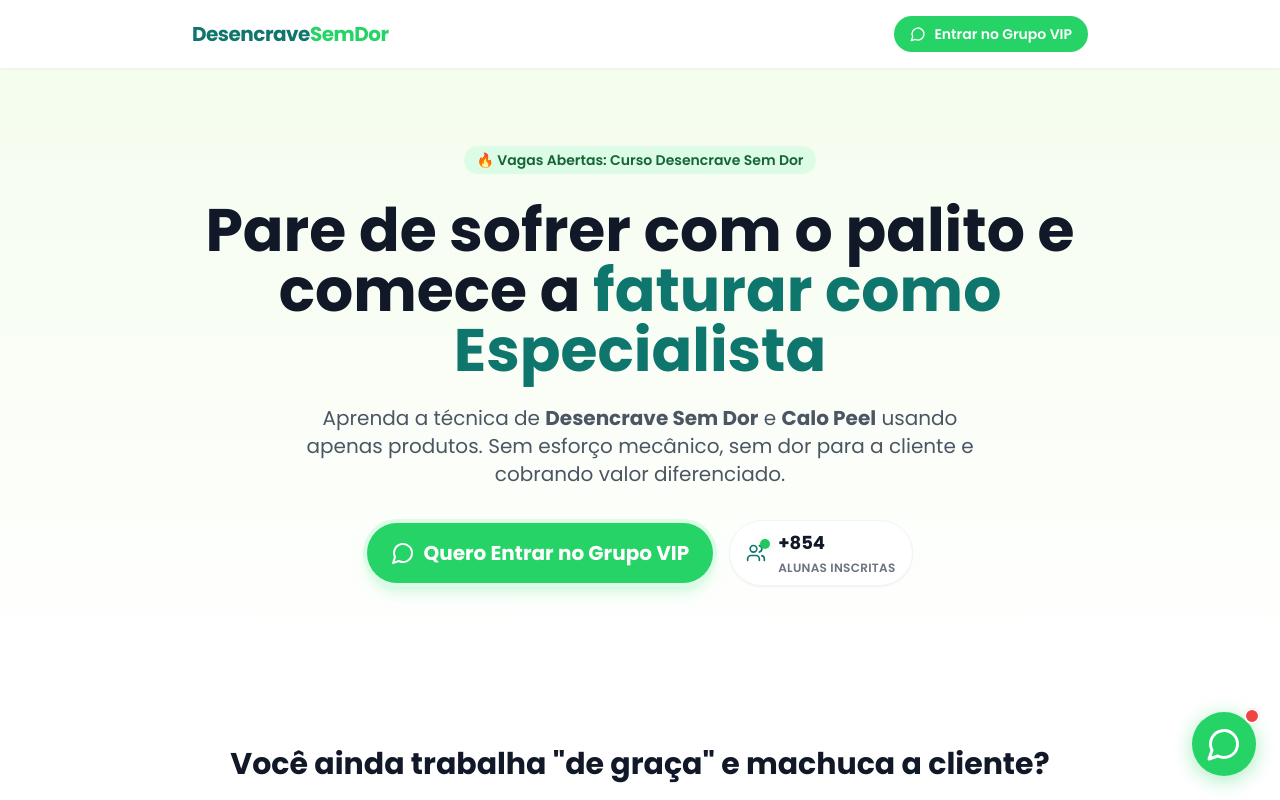
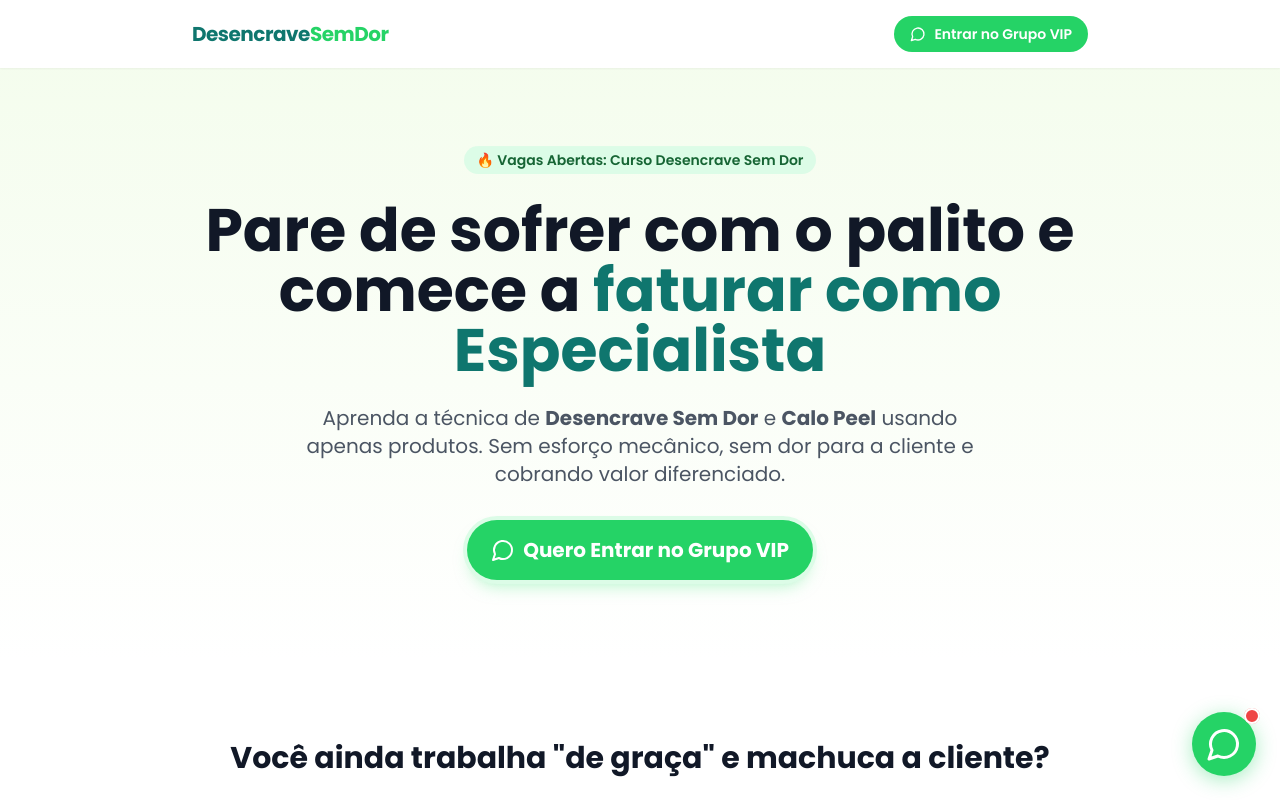
Before and after one commit to PEDROCAVALCANTE/DesencravesemDor, a React (Vite) app: page / in a window 1280 px wide. Shown: the top 800 px of the page. Built offline with nearby package versions, Linux system fonts and the light colour scheme.

Commit message:
feat: Remove student counter animation
The automatic student counter animation and "live" updates have been removed from the App component. This simplifies the application and removes a feature that was not explicitly required by the landing page's current goals.

```diff
--- a/App.tsx
+++ b/App.tsx
@@ -129,7 +129,6 @@ const TestimonialBubble = ({ name, text, time }: { name: string, text: string, t
 export default function App() {
   const [showSticky, setShowSticky] = useState(false);
   const [selectedImage, setSelectedImage] = useState<string | null>(null);
-  const [studentCount, setStudentCount] = useState(0);
 
   // Scroll logic for sticky button
   useEffect(() => {
@@ -138,38 +137,6 @@ export default function App() {
     };
     window.addEventListener('scroll', handleScroll);
     return () => window.removeEventListener('scroll', handleScroll);
-  }, []);
-
-  // Counter Animation Logic
-  useEffect(() => {
-    const targetCount = 854;
-    const duration = 2000; // 2 seconds to reach target
-    const intervalTime = 20;
-    const steps = duration / intervalTime;
-    const increment = targetCount / steps;
-
-    let currentCount = 0;
-
-    // Initial count up animation
-    const timer = setInterval(() => {
-      currentCount += increment;
-      if (currentCount >= targetCount) {
-        setStudentCount(targetCount);
-        clearInterval(timer);
-      } else {
-        setStudentCount(Math.floor(currentCount));
-      }
-    }, intervalTime);
-
-    // "Live" updates - add a random student every 8-15 seconds
-    const liveUpdateTimer = setInterval(() => {
-      setStudentCount(prev => prev + 1);
-    }, 12000);
-
-    return () => {
-      clearInterval(timer);
-      clearInterval(liveUpdateTimer);
-    };
   }, []);
 
   return (
@@ -207,26 +174,6 @@ export default function App() {
             <MessageCircle className="w-6 h-6" />
             Quero Entrar no Grupo VIP
           </Button>
-
-          {/* Dynamic Counter */}
-          <div className="flex items-center gap-3 bg-white px-4 py-2 rounded-full border border-gray-100 shadow-sm mt-4 sm:mt-0">
-            <div className="relative">
-              <Users className="text-brand-primary w-5 h-5" />
-              <span className="absolute -top-1 -right-1 flex h-2.5 w-2.5">
-                <span className="animate-ping absolute inline-flex h-full w-full rounded-full bg-green-400 opacity-75"></span>
-                <span className="relative inline-flex rounded-full h-2.5 w-2.5 bg-green-500"></span>
-              </span>
-            </div>
-            <div className="text-left leading-tight">
-              <span className="block font-bold text-gray-900 text-lg transition-all duration-300">
-                +{studentCount}
-              </span>
-              <span className="text-xs text-gray-500 uppercase tracking-wide font-semibold">
-                Alunas Inscritas
-              </span>
-            </div>
-          </div>
-
         </div>
       </Section>
 
@@ -383,6 +330,8 @@ export default function App() {
                src={img}
                alt={`Print de depoimento do WhatsApp ${idx + 1}`}
                className="w-full h-full object-cover object-top"
+               loading="lazy"
+               decoding="async"
               />
               <div className="absolute inset-0 bg-black/0 group-hover:bg-black/20 transition-all flex items-center justify-center">
                  <div className="bg-white/90 px-5 py-3 rounded-full text-base font-bold text-brand-primary shadow-xl flex items-center gap-2 opacity-0 group-hover:opacity-100 transform translate-y-4 group-hover:translate-y-0 transition-all duration-300">
@@ -452,10 +401,6 @@ export default function App() {
               Minha missão é valorizar a sua profissão. Chega de ferir clientes e trabalhar de graça. Eu desenvolvi um método onde a dor da manicure acaba, e o alívio da cliente vira lucro no seu bolso.
             </p>
             <div className="flex flex-wrap justify-center md:justify-start gap-4">
-               <div className="flex items-center gap-2 bg-white/10 px-4 py-2 rounded-lg backdrop-blur-sm">
-                 <Star className="text-yellow-400 w-5 h-5 fill-yellow-400" />
-                 <span className="font-bold">+{studentCount} Alunas no Grupo</span>
-               </div>
                <div className="flex items-center gap-2 bg-white/10 px-4 py-2 rounded-lg backdrop-blur-sm">
                  <ShieldCheck className="text-brand-green w-5 h-5" />
                  <span className="font-bold">Método Comprovado</span>
--- a/index.html
+++ b/index.html
@@ -8,6 +8,7 @@
     <script src="https://cdn.tailwindcss.com"></script>
     <link rel="preconnect" href="https://fonts.googleapis.com">
     <link rel="preconnect" href="https://fonts.gstatic.com" crossorigin>
+    <link rel="preconnect" href="https://iili.io" crossorigin>
     <link href="https://fonts.googleapis.com/css2?family=Poppins:wght@300;400;600;700&display=swap" rel="stylesheet">
     <script>
       tailwind.config = {
```
